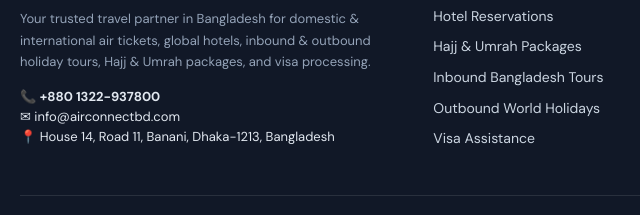
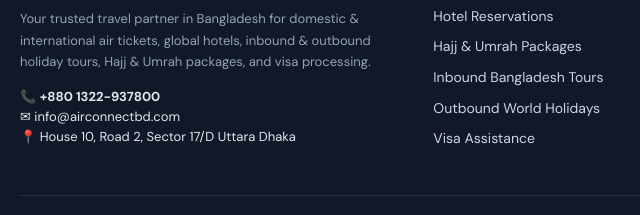
Before and after one commit to bdcocrush-alt/air-connect-site, a plain HTML site: page index.html in a window 1280 px wide. Shown: the part 3918-4133 px from the top of the page, 0-640 px from the left. Drawn offline with nearby package versions, Linux system fonts and the light colour scheme; no server answers.

Commit message:
Update office address to House 10, Road 2, Sector 17/D Uttara Dhaka

```diff
--- a/index.html
+++ b/index.html
@@ -292,7 +292,7 @@
           <div style="font-size:13px;color:#e2e8f0">
             <div>📞 <strong id="ftr-phone">+880 1322-937800</strong></div>
             <div>✉ <span id="ftr-email">info@airconnectbd.com</span></div>
-            <div>📍 <span id="ftr-address">House 14, Road 11, Banani, Dhaka-1213, Bangladesh</span></div>
+            <div>📍 <span id="ftr-address">House 10, Road 2, Sector 17/D Uttara Dhaka</span></div>
           </div>
         </div>
 
--- a/js/supabase-client.js
+++ b/js/supabase-client.js
@@ -16,7 +16,7 @@
       phone: "+880 1322-937800",
       whatsapp: "8801322937800",
       email: "info@airconnectbd.com",
-      address: "House 14, Road 11, Banani, Dhaka-1213, Bangladesh",
+      address: "House 10, Road 2, Sector 17/D Uttara Dhaka",
       bkash_number: "01322-937800 (Merchant)",
       nagad_number: "01322-937800 (Merchant)",
       bank_details: "City Bank PLC | A/C Name: Air Connect Ltd | A/C No: 1402938475001 | Branch: Banani, Dhaka",
```
